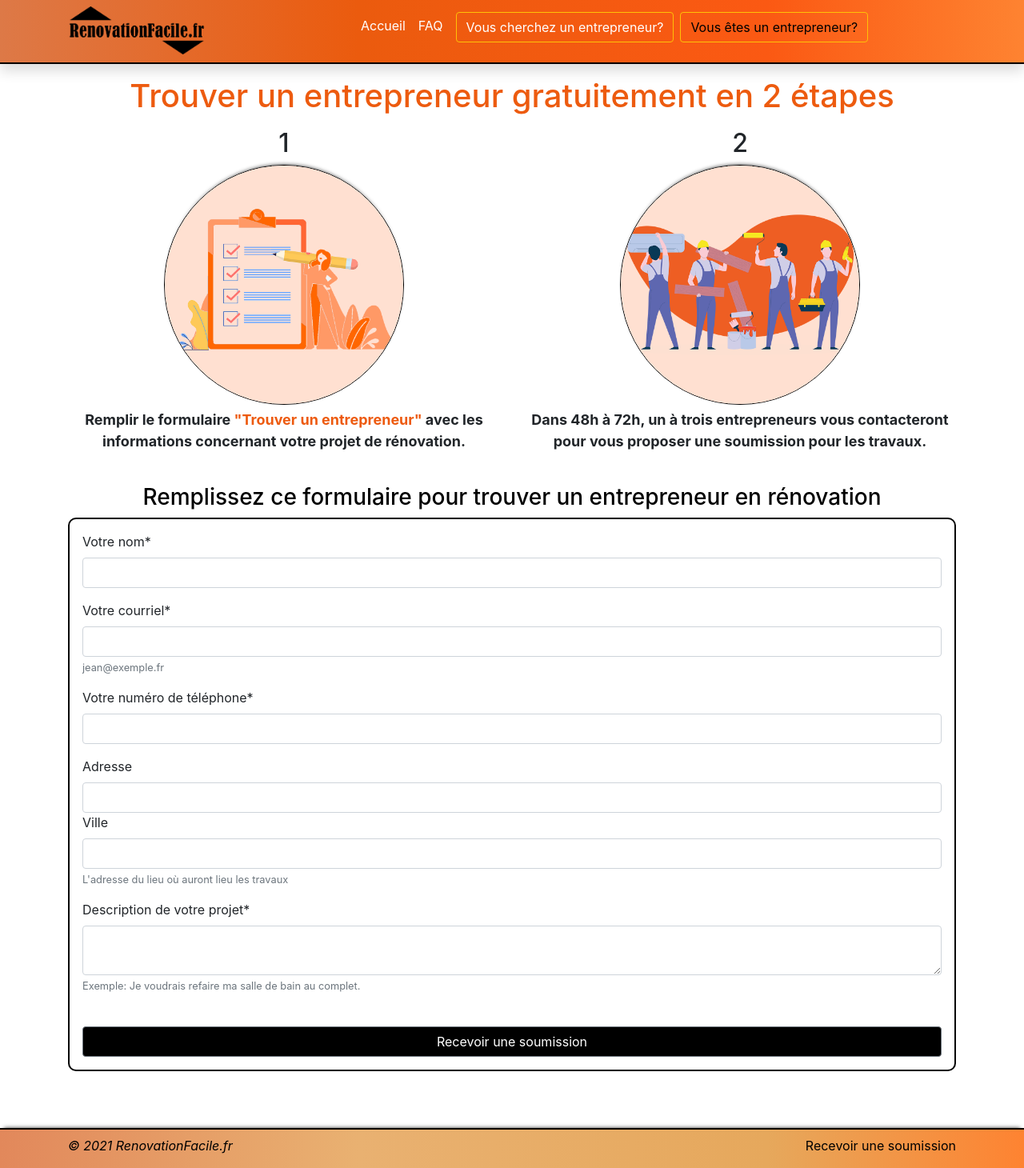
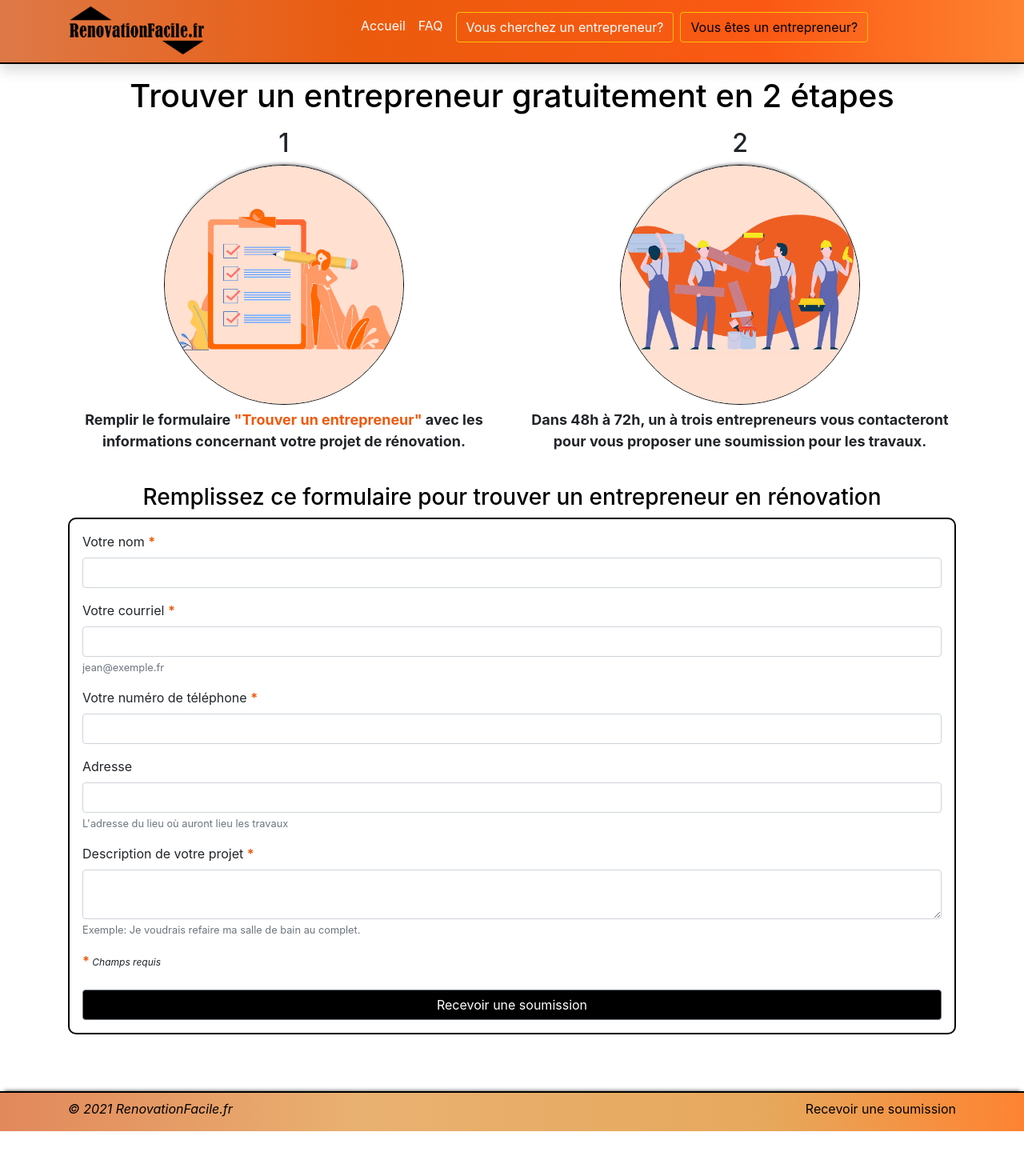
Before and after one commit to khalilbellil/next-rf, a Next.js app: page / in a window 1280 px wide. Shown: the whole page at 80% size. After the commit the page ends 1414 px from the top, so only its background shows below. Built offline with nearby package versions, Linux system fonts and the light colour scheme.

Commit message:
email de confirmation avec template

```diff
--- a/components/MainForm.js
+++ b/components/MainForm.js
@@ -15,8 +15,7 @@ export default function MainForm() {
                 email: e.target[1].value,
                 phone: e.target[2].value,
                 address: e.target[3].value,
-                city: e.target[4].value,
-                description: e.target[5].value,
+                description: e.target[4].value,
             }),
             headers: {
                 'Accept': 'application/json',
@@ -26,7 +25,7 @@ export default function MainForm() {
         .then(res => res.json())
         .then(res => {
             if(res.success === 'yes'){
-                router.push('/confirmation-de-soumission')
+                router.push('/confirmation-de-soumission').then(() => window.scrollTo(0, 0))
             }else{
                 alert('Une erreur est survenue, merci de nous contactez directement.')
             }
@@ -36,32 +35,32 @@ export default function MainForm() {
     return (
         <Form onSubmit={handleSubmit} method="POST" className="p-3" style={{border:'2px solid black', borderRadius:'10px'}}>
             <FormGroup>
-                <Label for="name">Votre nom*</Label>
+                <Label for="name">Votre nom <b style={{color:"#ED5B0F"}}>*</b></Label>
                 <Input name="name" required/>
             </FormGroup>
             <FormGroup>
-                <Label for="email">Votre courriel*</Label>
+                <Label for="email">Votre courriel <b style={{color:"#ED5B0F"}}>*</b></Label>
                 <Input name="email" type="email" required/>
                 <FormFeedback>Ceci n'est pas un courriel valide !</FormFeedback>
                 <FormText>jean@exemple.fr</FormText>
             </FormGroup>
             <FormGroup>
-                <Label for="phone">Votre numéro de téléphone*</Label>
+                <Label for="phone">Votre numéro de téléphone <b style={{color:"#ED5B0F"}}>*</b></Label>
                 <Input name="phone" type="phone" required/>
                 <FormFeedback>Numéro invalide !</FormFeedback>
             </FormGroup>
             <FormGroup>
                 <Label for="address">Adresse</Label>
                 <Input name="address"/>
-                <Label for="city">Ville</Label>
-                <Input name="city"/>
                 <FormText>L'adresse du lieu où auront lieu les travaux</FormText>
             </FormGroup>
             <FormGroup>
-                <Label for="description">Description de votre projet*</Label>
+                <Label for="description">Description de votre projet <b style={{color:"#ED5B0F"}}>*</b></Label>
                 <Input name="description" type="textarea" required/>
                 <FormText>Exemple: Je voudrais refaire ma salle de bain au complet.</FormText>
             </FormGroup>
+            <b style={{color:"#ED5B0F"}}>*</b><i style={{fontSize: "12px"}}> Champs requis</i>
+            <br/>
             <br/>
             <Button className="rf-btn col" type="submit" style={{color: "white"}}>Recevoir une soumission</Button>
         </Form>
--- a/next.config.js
+++ b/next.config.js
@@ -7,7 +7,7 @@ module.exports = {
         FACEBOOK_CLIENT_SECRET : 'a6fc6bdc0da8ad6f1a71b3ec58ba2cb1',
         SQL_RENOFACILE_DZ_IP : '34.65.240.105',
         SQL_RENOFACILE_DZ_USERNAME : 'root',
-        MYSQL_DB : 'renofacile_ma',
+        MYSQL_DB : 'renovationfacile_fr',
         SQL_RENOFACILE_DZ_PASSWORD : 'Kookie&09'
         //SQL_RENOFACILE_DZ_PASSWORD : 'abc123...'
     },
--- a/pages/api/visitor/add-new-project.js
+++ b/pages/api/visitor/add-new-project.js
@@ -3,6 +3,7 @@ const automail = require('../../../rf_toolbox/automail')
 
 module.exports = async (req, res) => {
     let { name, email, phone, address, city, description } = req.body
+    var success = 'no'
     if(name && email && phone && description){
         let insert_address, insert_client, insert_project, uid_client = undefined
         if(address && phone){
@@ -28,13 +29,12 @@ module.exports = async (req, res) => {
             insert_project = await db.query(`INSERT INTO project(id_client, id_address, id_project_status, description)
                 VALUES('${uid_client}', '${insert_address.insertId}', 1, '${description}')`)
         }
-
-        var success = 'no'
         if(insert_project?.insertId){
             success = 'yes'
-            automail.sendEmail(email, 'RenoFacile.ma - Confirmation de votre demande', `Bonjour <b>${name}</b>,<br>
-            ceci est pour vous confirmer que nous avons bien recu votre <b>demande de mise en relation avec un entrepreneur</b> et allons la traiter dans les plus bref délais.<br>
-            Merci pour votre compréhension.`)
+            // automail.sendEmail(email, 'RenoFacile.ma - Confirmation de votre demande', `Bonjour <b>${name}</b>,<br>
+            // ceci est pour vous confirmer que nous avons bien recu votre <b>demande de mise en relation avec un entrepreneur</b> et allons la traiter dans les plus bref délais.<br>
+            // Merci pour votre compréhension.`)
+            automail.sendEmailById(email, 1)
         }
     }
     res.status(200).json({
--- a/pages/demande-de-soumission.js
+++ b/pages/demande-de-soumission.js
@@ -5,7 +5,7 @@ import MainForm from '../components/MainForm'
 export default function DemandeDeSoumission() {
     return (
         <div className="container pt-4 pb-5 rf-content">
-            <h3>Remplissez ce formulaire pour qu'un entrepreneur qualifié vous appelle</h3>
+            <h3 className="text-center">Remplissez ce formulaire pour qu'un entrepreneur qualifié vous appelle</h3>
             <br/>
             <MainForm/>
         </div>
--- a/pages/index.js
+++ b/pages/index.js
@@ -10,7 +10,7 @@ export default function Home() {
             <title>RenovationFacile.fr | Trouver un entrepreneur en rénovation gratuitement</title>
           </Head>
           <main>
-            <h1 className="text-center pb-2" style={{color: "#ED5B0F"}}>Trouver un entrepreneur gratuitement en 2 étapes</h1>
+            <h1 className="text-center pb-2">Trouver un entrepreneur gratuitement en 2 étapes</h1>
             <Row className="home_content text-center">
               <div className="col-md-6 home_card">
                 <h2>1</h2>
@@ -27,8 +27,8 @@ export default function Home() {
             <br/>
             <Row>
               <div className="col home_card">
-                <h3 className="text-center" style={{color: 'black'}}>Remplissez ce formulaire pour trouver un entrepreneur en rénovation</h3>
-                <MainForm/>
+                <h3 className="text-center">Remplissez ce formulaire pour trouver un entrepreneur en rénovation</h3>
+                <MainForm />
               </div>
             </Row>
             <br/>
--- a/rf_toolbox/automail.js
+++ b/rf_toolbox/automail.js
@@ -1,4 +1,5 @@
 const nodemailer = require("nodemailer");
+const db = require('../lib/db');
 
 let transporter = nodemailer.createTransport({
     host: 'mail.smtp2go.com', // <= your smtp server here
@@ -10,7 +11,7 @@ let transporter = nodemailer.createTransport({
     }
 });
 
-export async function sendEmail(_to, _subject, _html, _from = 'RenoFacile.ma <noreply@renofacile.ma>'){
+export async function sendEmail(_to, _subject, _html, _from = 'RenovationFacile.fr <contact@renovationfacile.fr>'){
     var mailOptions = {
         from: _from,
         to: _to,
@@ -28,13 +29,22 @@ export async function sendEmail(_to, _subject, _html, _from = 'RenoFacile.ma <no
     });
     return true
 }
-export async function sendEmailById(_to, _id_email, _from = 'RenoFacile.ma <noreply@renofacile.ma>'){
-    const email_result = await getQuery(`SELECT content, subject FROM email WHERE id='${_id_email}' LIMIT 1`)[0]
+export async function sendEmailById(_to, _id_email, _from = 'RenovationFacile.fr <contact@renovationfacile.fr>'){
+    const email_result = await db.query(`SELECT content, subject, id_email_template FROM email WHERE id='${_id_email}' LIMIT 1`)
+    let content = ''
+    if(email_result[0].id_email_template){
+        const email_template_result = await db.query(`SELECT email_start, email_end FROM email_template WHERE id='${email_result[0].id_email_template}' LIMIT 1`)
+        content += email_template_result[0].email_start
+        content += email_result[0].content
+        content += email_template_result[0].email_end
+    }else{
+        content += email_result[0].content
+    }
     var mailOptions = {
         from: _from,
         to: _to,
-        subject: email_result.subject,
-        html: email_result.content
+        subject: email_result[0].subject,
+        html: content
     };
     transporter.sendMail(mailOptions, async function(error, info){
         if (error) {
--- a/styles/main.css
+++ b/styles/main.css
@@ -1,5 +1,5 @@
 h1,h3,h4{
-    color: #ED5B0F;
+    color: black;
 }
 .content {
     min-height: calc(100vh - 70px);
```
Also changed, not shown: pages/confirmation-de-soumission.js (+13 -4 lines), public/email_img/confirmation-demande-soumission-email.svg (added).
